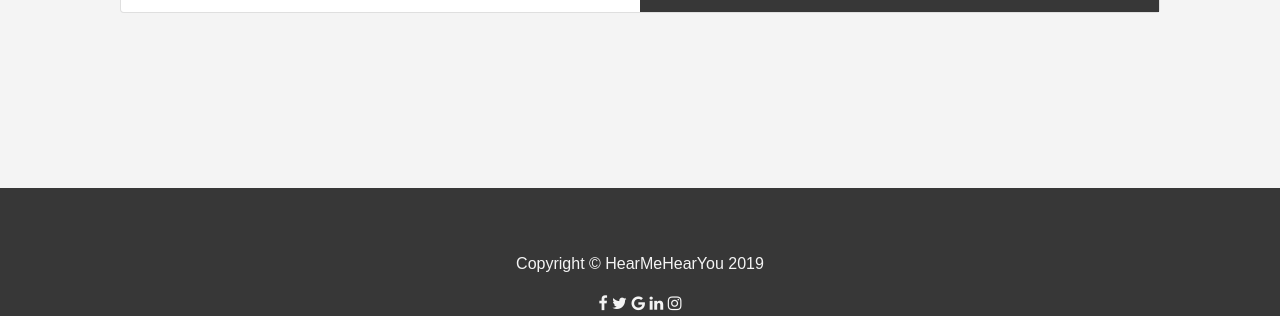
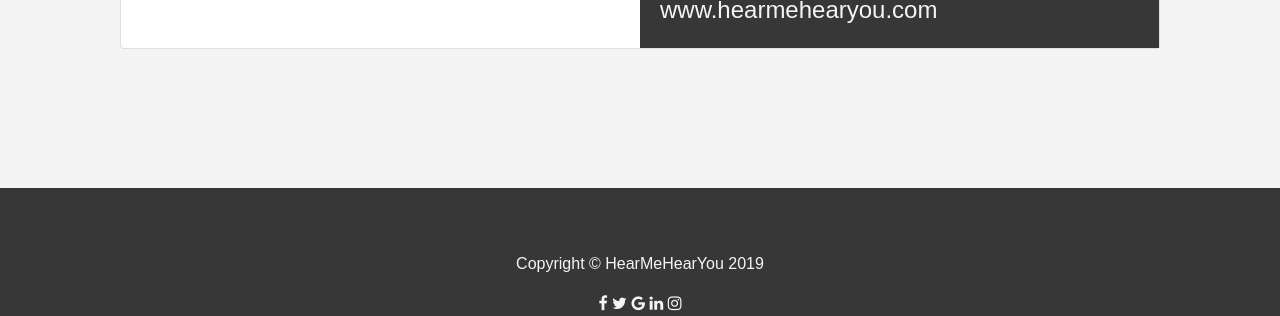
Before and after one commit to elizabethchin/HearMeHearYou, a Flask app: template templates/contact.html in a window 1280 px wide. Shown: the part 612-928 px from the top of the page. Run offline with Flask 2, Linux system fonts and the light colour scheme; the template is opened without the code that fills it: most values are stand-ins (such as "Sample title", 1, 10 or a date in 2020); some libraries are stand-ins or nearby versions; some web fonts are replaced.

Commit message:
add website link to contact page

```diff
--- a/static/css/styles.css
+++ b/static/css/styles.css
@@ -1,6 +1,10 @@
 @font-face {
     font-family: myFont;
     src: url(BodoniXT.ttf);
+}
+
+a#elizabeth{
+    font-size: 24px;
 }
 
 #elizabeth{
--- a/templates/contact.html
+++ b/templates/contact.html
@@ -21,6 +21,7 @@
                     <i class="fa fa-envelope fa-10x" aria-hidden="true">/elizabethtchin@gmail.com</i><br>
                     <i class="fa fa-linkedin-square fa-10x" aria-hidden="true">/elizabethtchin</i><br>
                     <i class="fa fa-github-square fa-10x" aria-hidden="true">/elizabethchin</i><br>
+                    <a href = "www.hearmehearyou.com" id="elizabeth" style="color:#f4f4f4">www.hearmehearyou.com</a>
                 </p>
             </div>
         </div>
```
